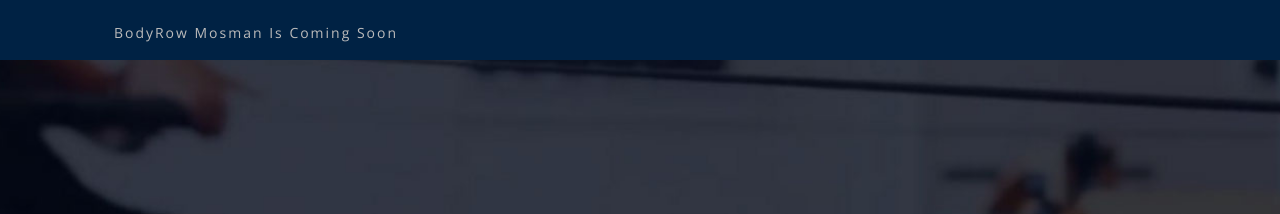
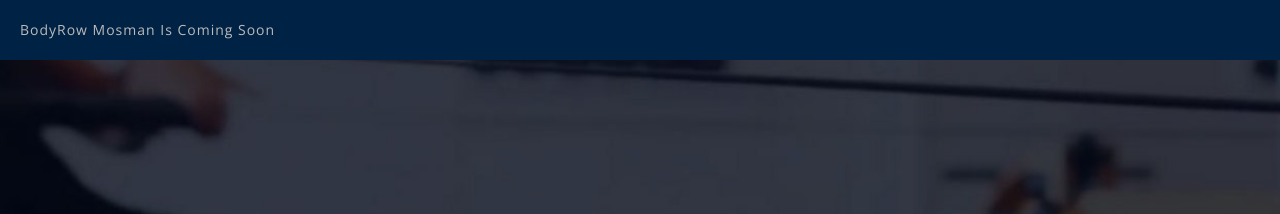
Before and after one commit to ambit/bodyrow, a Jekyll site: the page built from index.html, in a window 1280 px wide. Shown: the top 214 px of the page. Built offline with Jekyll 4.4.1, drawn with Linux system fonts in a browser that asks for light colours; nearby versions of some CDN libraries.

Commit message:
adjust top left text

```diff
--- a/css/style.css
+++ b/css/style.css
@@ -25,10 +25,12 @@
   width: 40%;
   font-size: 14px;
   font-weight: 400;
-  letter-spacing: .2rem;
+  letter-spacing: 0.1rem;
+  text-align: left;
   text-decoration: none;
-  line-height: 6.5rem;
+  line-height: 60px;
   color: #bbbbbb;
+  padding-left: 20px;
   float: left;
   display: inline-block; }
 .home .header .content {
```
